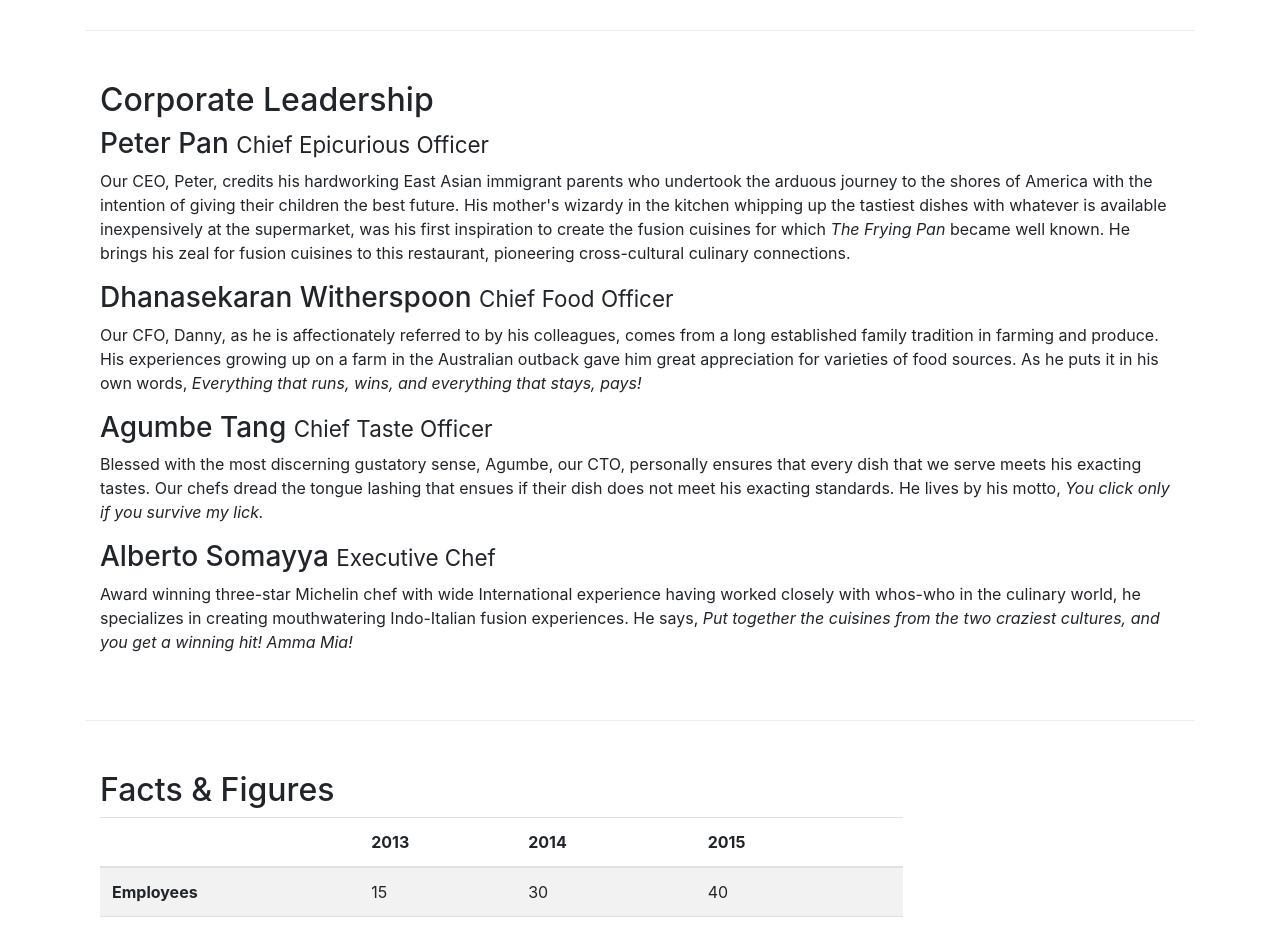
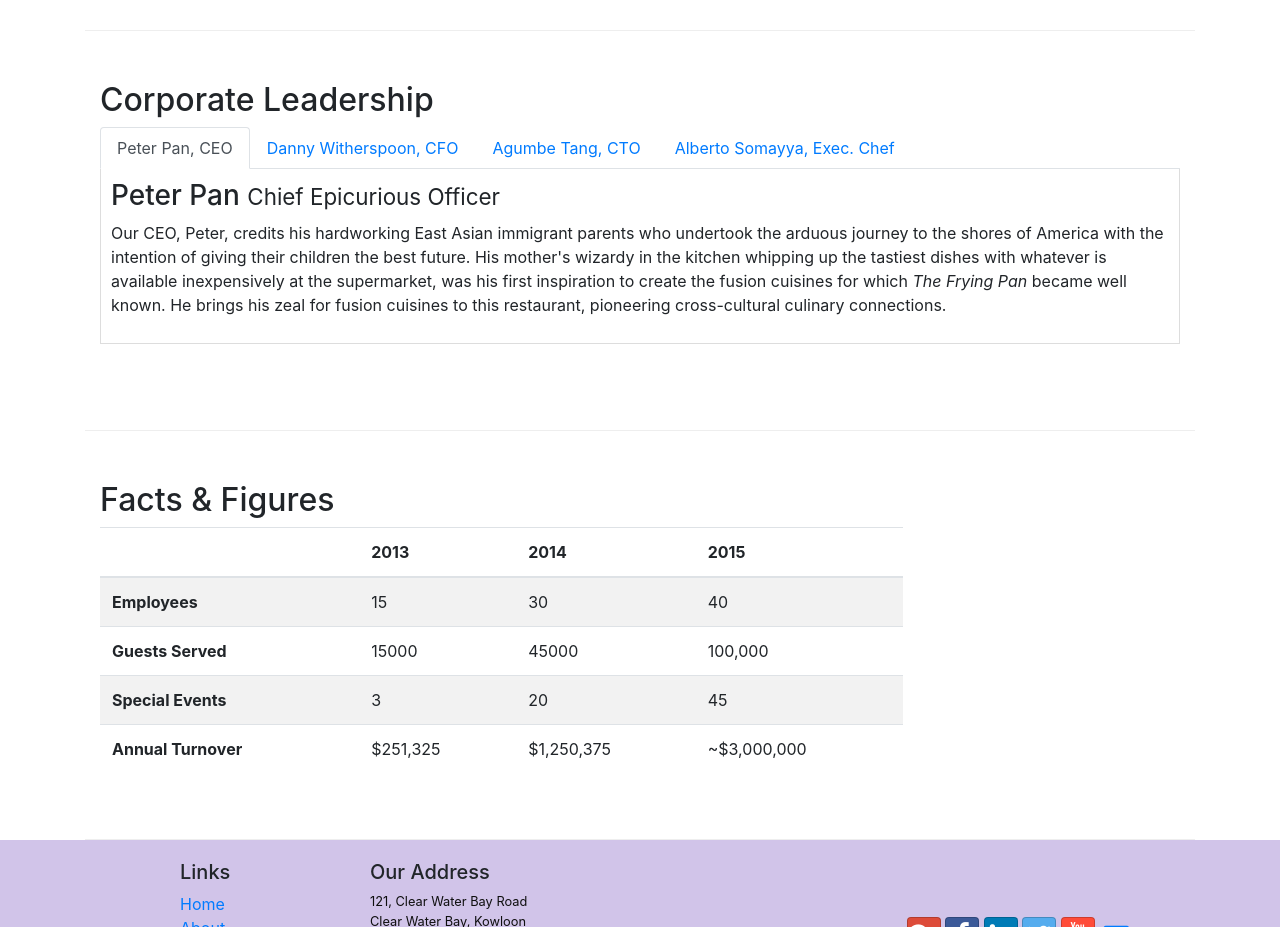
Before and after one commit to rajashreemadan/conFusion, a website: page aboutus.html in a window 1280 px wide. Shown: the part 880-1807 px from the top of the page. Drawn offline with nearby package versions, Linux system fonts and the light colour scheme.

Commit message:
Add tabbed navigation to aboutus.html

```diff
--- a/aboutus.html
+++ b/aboutus.html
@@ -100,14 +100,42 @@
         <div class="row row-content">
             <div class="col">
                 <h2>Corporate Leadership</h2>
+                <ul class="nav nav-tabs">
+                    <li class="nav-item">
+                      <a class="nav-link active" href="#peter"
+                        role="tab" data-toggle="tab">Peter Pan, CEO</a>
+                    </li>
+                    <li class="nav-item">
+                      <a class="nav-link" href="#danny" role="tab"
+                        data-toggle="tab">Danny Witherspoon, CFO</a>
+                    </li>
+                    <li class="nav-item">
+                      <a class="nav-link" href="#agumbe"role="tab"
+                        data-toggle="tab">Agumbe Tang, CTO</a>
+                    </li>
+                    <li class="nav-item">
+                      <a class="nav-link" href="#alberto" role="tab"
+                        data-toggle="tab">Alberto Somayya, Exec. Chef</a>
+                    </li>
+                </ul>
+                <div class="tab-content">
+                  <div role="tabpanel" class="tab-pane fade show active" id="peter">
                     <h3>Peter Pan <small>Chief Epicurious Officer</small></h3>
                     <p class="hidden-xs-down">Our CEO, Peter, credits his hardworking East Asian immigrant parents who undertook the arduous journey to the shores of America with the intention of giving their children the best future. His mother's wizardy in the kitchen whipping up the tastiest dishes with whatever is available inexpensively at the supermarket, was his first inspiration to create the fusion cuisines for which <em>The Frying Pan</em> became well known. He brings his zeal for fusion cuisines to this restaurant, pioneering cross-cultural culinary connections.</p>
+                  </div>
+                  <div role="tabpanel" class="tab-pane fade" id="danny">
                     <h3>Dhanasekaran Witherspoon <small>Chief Food Officer</small></h3>
                     <p class="hidden-xs-down">Our CFO, Danny, as he is affectionately referred to by his colleagues, comes from a long established family tradition in farming and produce. His experiences growing up on a farm in the Australian outback gave him great appreciation for varieties of food sources. As he puts it in his own words, <em>Everything that runs, wins, and everything that stays, pays!</em></p>
+                  </div>
+                  <div role="tabpanel" class="tab-pane fade" id="agumbe">
                     <h3>Agumbe Tang <small>Chief Taste Officer</small></h3>
                     <p class="hidden-xs-down">Blessed with the most discerning gustatory sense, Agumbe, our CTO, personally ensures that every dish that we serve meets his exacting tastes. Our chefs dread the tongue lashing that ensues if their dish does not meet his exacting standards. He lives by his motto, <em>You click only if you survive my lick.</em></p>
+                  </div>
+                  <div role="tabpanel" class="tab-pane fade" id="alberto">
                     <h3>Alberto Somayya <small>Executive Chef</small></h3>
                     <p class="hidden-xs-down">Award winning three-star Michelin chef with wide International experience having worked closely with whos-who in the culinary world, he specializes in creating mouthwatering Indo-Italian fusion experiences. He says, <em>Put together the cuisines from the two craziest cultures, and you get a winning hit! Amma Mia!</em></p>
+                  </div>
+                </div>
           </div>
        </div>
        <div class="row row-content">
@@ -198,6 +226,11 @@
            </div>
         </div>
     </footer>
+
+<script src="https://code.jquery.com/jquery-3.2.1.slim.min.js" integrity="sha384-KJ3o2DKtIkvYIK3UENzmM7KCkRr/rE9/Qpg6aAZGJwFDMVNA/GpGFF93hXpG5KkN" crossorigin="anonymous"></script>
+<script src="https://cdnjs.cloudflare.com/ajax/libs/popper.js/1.12.3/umd/popper.min.js" integrity="sha384-vFJXuSJphROIrBnz7yo7oB41mKfc8JzQZiCq4NCceLEaO4IHwicKwpJf9c9IpFgh" crossorigin="anonymous"></script>
+<script src="https://maxcdn.bootstrapcdn.com/bootstrap/4.0.0-beta.2/js/bootstrap.min.js" integrity="sha384-alpBpkh1PFOepccYVYDB4do5UnbKysX5WZXm3XxPqe5iKTfUKjNkCk9SaVuEZflJ" crossorigin="anonymous"></script>
+
 </body>
 
 </html>
--- a/css/styles.css
+++ b/css/styles.css
@@ -37,3 +37,10 @@ body{
 .navbar-inverse {
      background-color: #512DA8;
 }
+
+.tab-content {
+    border-left: 1px solid #ddd;
+    border-right: 1px solid #ddd;
+    border-bottom: 1px solid #ddd;
+    padding: 10px;
+}
```
Lines whose indentation alone changed are shown as unchanged.
